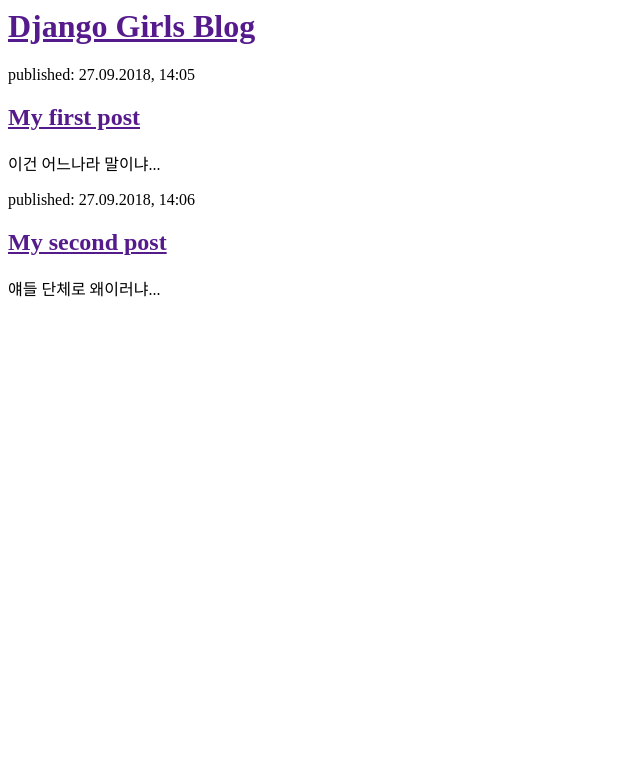
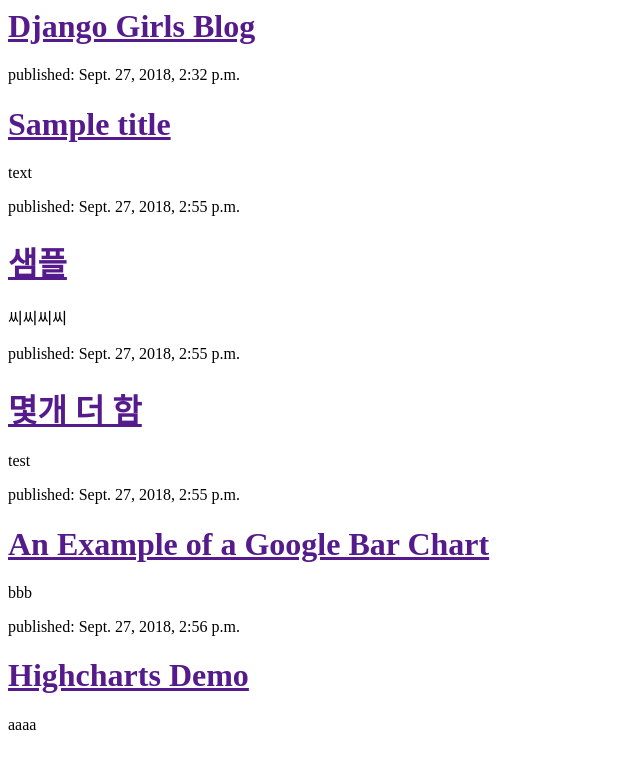
Before and after one commit to jjw82317/my-first-blog, a Django app: page / in a window 1280 px wide. Shown: the top 769 px of the page, without its empty margins (0-640 px from the left). Run offline with Django 3.2, Linux system fonts and the light colour scheme; data comes from the database, SQL or seed files in the repository; both versions use the stored data as it was after the commit.

Commit message:
Modified templates to desplay posts from database.

```diff
--- a/blog/templates/blog/post_list.html
+++ b/blog/templates/blog/post_list.html
@@ -6,17 +6,12 @@
         <div>
             <h1><a href="">Django Girls Blog</a></h1>
         </div>
-
-        <div>
-            <p>published: 27.09.2018, 14:05</p>
-            <h2><a href="">My first post</a></h2>
-            <p>이건 어느나라 말이냐...</p>
-        </div>
-
-        <div>
-            <p>published: 27.09.2018, 14:06</p>
-            <h2><a href="">My second post</a></h2>
-            <p>얘들 단체로 왜이러냐...</p>
-        </div>
+        {% for post in posts %}
+            <div>
+                <p>published: {{ post.published_date }}</p>
+                <h1><a href="">{{ post.title }}</a></h1>
+                <p>{{ post.text|linebreaksbr }}</p>
+            </div>
+        {% endfor %}
     </body>
 </html>
--- a/blog/views.py
+++ b/blog/views.py
@@ -1,4 +1,7 @@
 from django.shortcuts import render
+from django.utils import timezone
+from .models import Post
 
 def post_list(request):
-    return render(request, 'blog/post_list.html', {})
+    posts = Post.objects.filter(published_date__lte=timezone.now()).order_by('published_date')
+    return render(request, 'blog/post_list.html', {'posts': posts})
```
Also changed, not shown: db.sqlite3.
